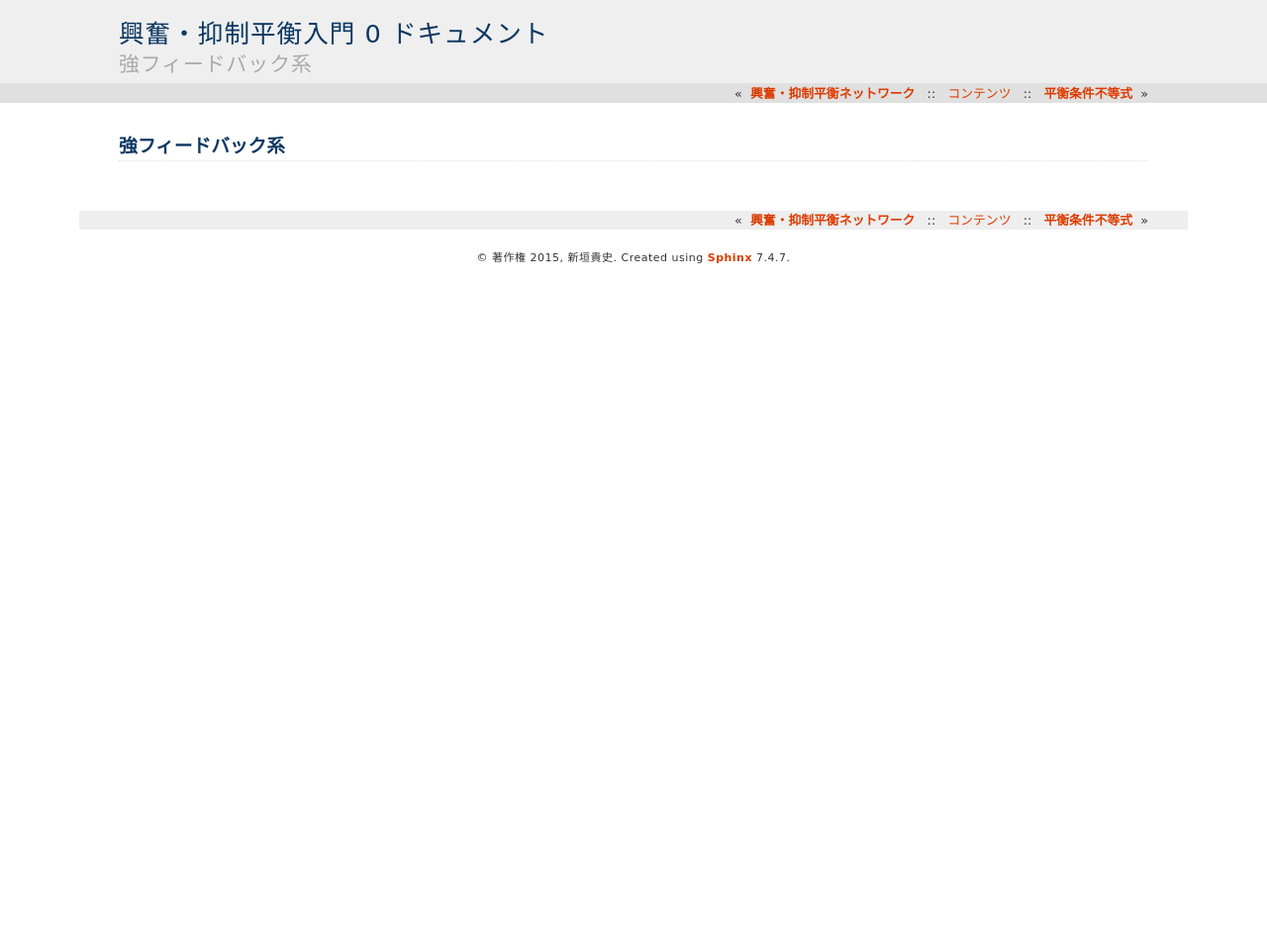
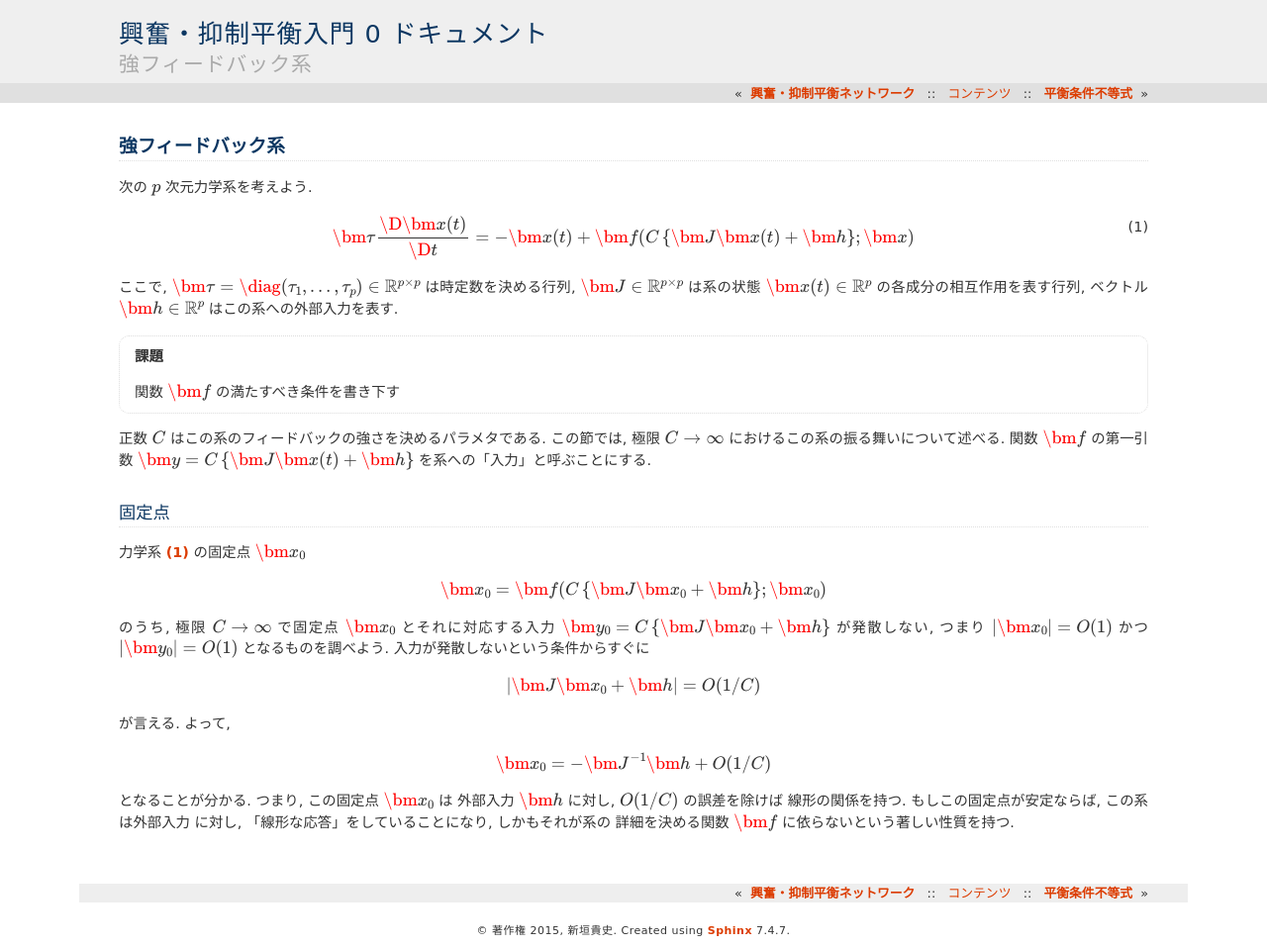
Before and after one commit to tkf/balance-tutorial-ja, a Sphinx documentation site: the page built from source/balance_network/strong_feedback_system.rst, in a window 1280 px wide. Shown: the whole page at 99% size. Built offline with Sphinx 7.4.7, drawn with Linux system fonts in a browser that asks for light colours; formulas are drawn with MathJax 3; before the commit the page ends 900 px from its top, so only the background shows below that.

Commit message:
強フィードバック系 > 固定点 を追加

```diff
--- a/source/balance_network/strong_feedback_system.rst
+++ b/source/balance_network/strong_feedback_system.rst
@@ -1,3 +1,56 @@
 ====================
  強フィードバック系
 ====================
+
+次の :math:`p` 次元力学系を考えよう.
+
+.. math::
+   :label: def-ds
+
+   \bm \tau \frac{\D \bm x(t)}{\D t}
+   =
+   - \bm x(t) + \bm f(C \, \{\bm J \bm x(t) + \bm h\}; \bm x)
+
+ここで,
+:math:`\bm \tau = \diag(\tau_1, \ldots, \tau_p) \in \mathbb R^{p \times p}`
+は時定数を決める行列,
+:math:`\bm J \in \mathbb R^{p \times p}`
+は系の状態 :math:`\bm x(t) \in \mathbb R^p` の各成分の相互作用を表す行列,
+ベクトル :math:`\bm h \in \mathbb R^p` はこの系への外部入力を表す.
+
+.. todo:: 関数 :math:`\bm f` の満たすべき条件を書き下す
+
+正数 :math:`C` はこの系のフィードバックの強さを決めるパラメタである.  この節では,
+極限 :math:`C \to \infty` におけるこの系の振る舞いについて述べる.
+関数 :math:`\bm f` の第一引数 :math:`\bm y = C \, \{\bm J \bm x(t) + \bm h\}`
+を系への「入力」と呼ぶことにする.
+
+固定点
+======
+
+力学系 :eq:`def-ds` の固定点 :math:`\bm x_0`
+
+.. math::
+
+   \bm x_0 = \bm f(C \, \{\bm J \bm x_0 + \bm h\}; \bm x_0)
+
+のうち, 極限 :math:`C \to \infty` で固定点 :math:`\bm x_0`
+とそれに対応する入力 :math:`\bm y_0 = C \, \{\bm J \bm x_0 + \bm h\}`
+が発散しない, つまり :math:`|\bm x_0| = O(1)` かつ :math:`|\bm y_0| = O(1)`
+となるものを調べよう.  入力が発散しないという条件からすぐに
+
+.. math::
+
+   |\bm J \bm x_0 + \bm h| = O(1/C)
+
+が言える.  よって,
+
+.. math::
+
+   \bm x_0 = - \bm J^{-1} \bm h + O(1/C)
+
+となることが分かる.  つまり, この固定点 :math:`\bm x_0` は
+外部入力 :math:`\bm h` に対し, :math:`O(1/C)` の誤差を除けば
+線形の関係を持つ.  もしこの固定点が安定ならば, この系は外部入力
+に対し, 「線形な応答」をしていることになり, しかもそれが系の
+詳細を決める関数 :math:`\bm f` に依らないという著しい性質を持つ.
--- a/source/conf.py
+++ b/source/conf.py
@@ -233,6 +233,7 @@ _latex_preamble = r"""
 \newcommand{\AvgDyn}[1]{\Avg{#1}_{\text{dyn.}}}
 \newcommand{\CAvg}[2]{\Avg{#1}_{\left|#2\right.}}
 \newcommand{\Devi}{\mathfrak{d}}
+\DeclareMathOperator{\diag}{diag}
 """
 
 latex_elements = {
```
